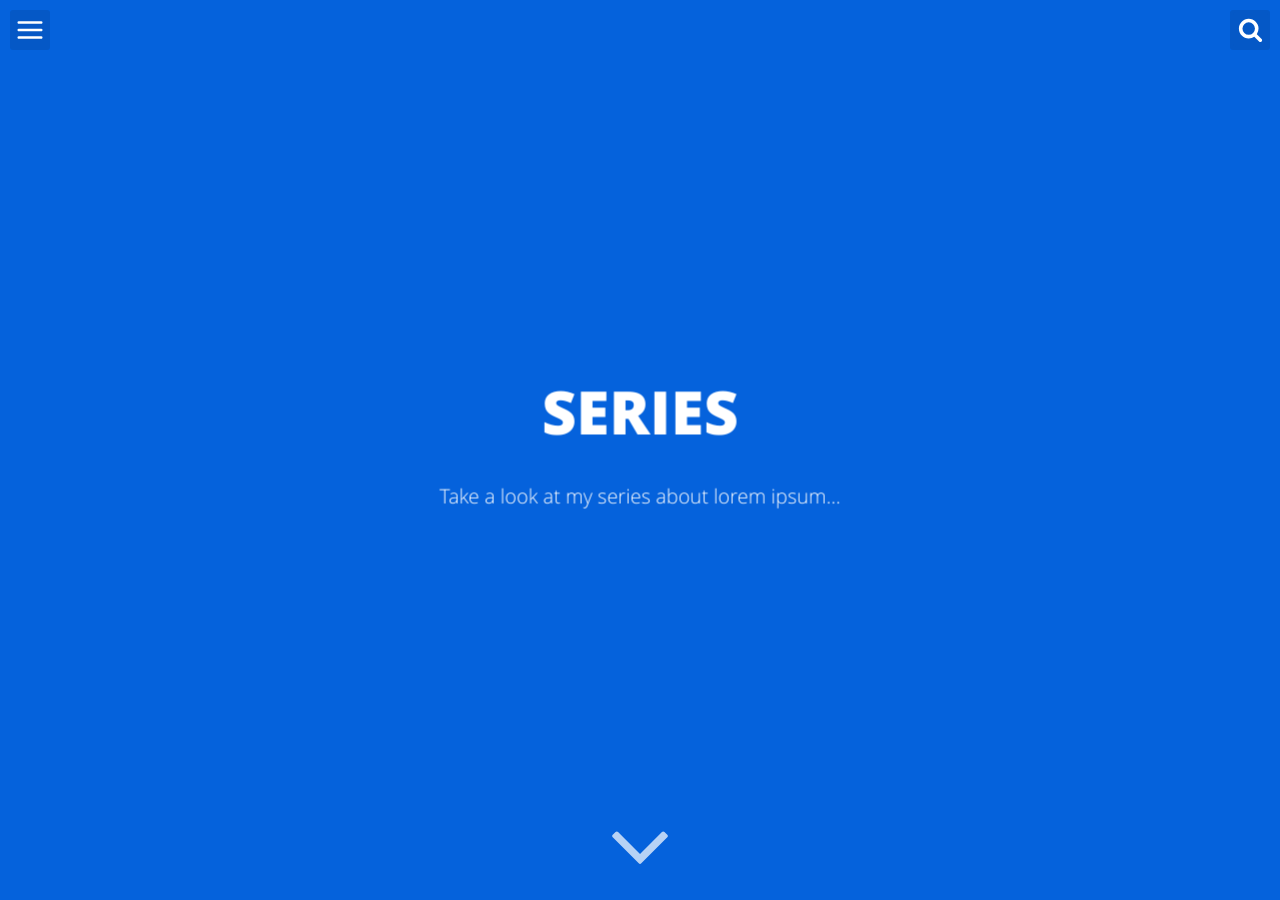
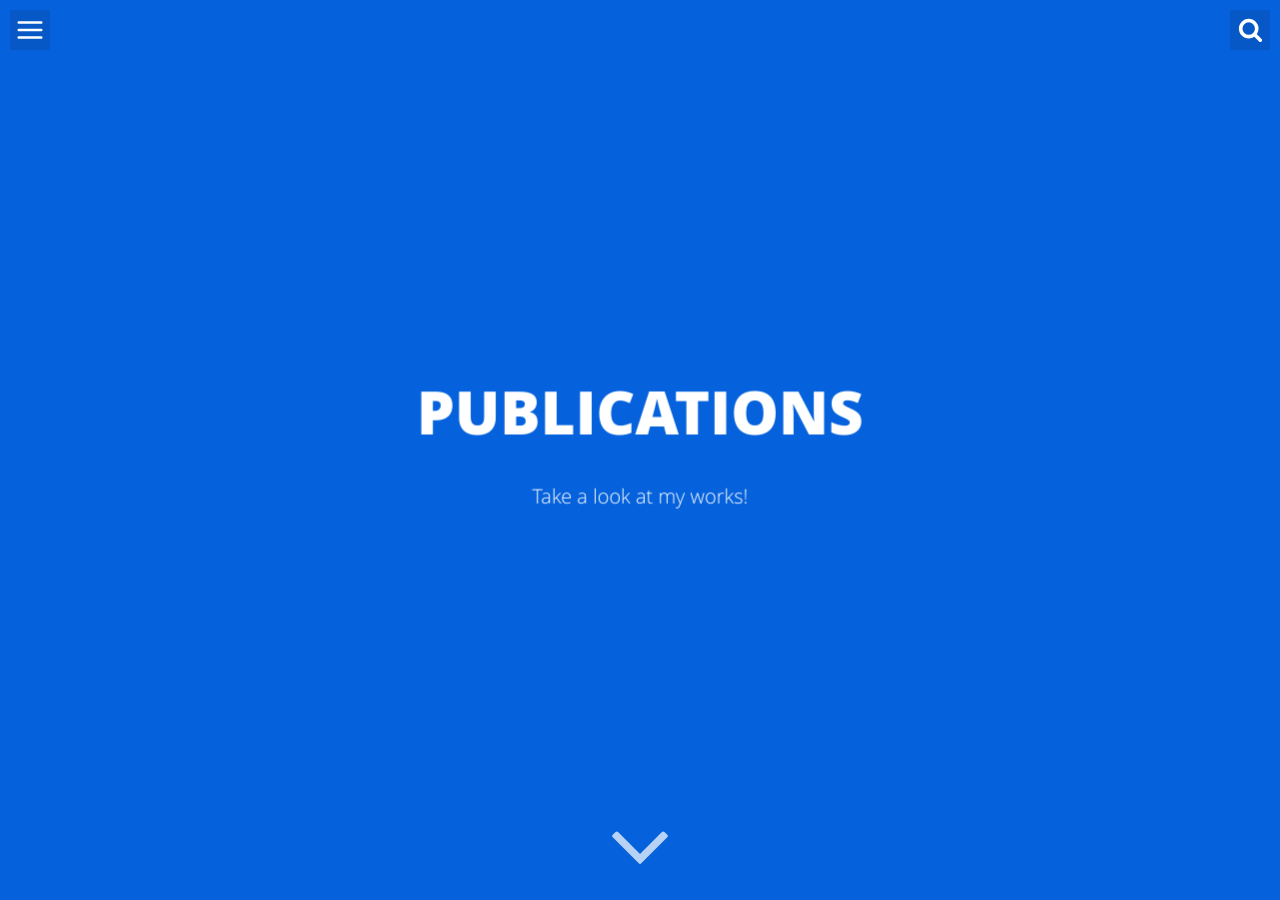
Before and after one commit to kiamehr74/kiamehr74.github.io, a Jekyll site: the page built from series.html, in a window 1280 px wide and 900 px high. Built offline with Jekyll 4.4.1, drawn with Linux system fonts in a browser that asks for light colours.

Commit message:
Update series.html

```diff
--- a/series.html
+++ b/series.html
@@ -1,9 +1,9 @@
 ---
 layout: minimal
-title: "Series"
-permalink: /series/index.html
+title: "Publications"
+permalink: /publications/index.html
 image: '/assets/img/series.png'
-description: "Take a look at my series about lorem ipsum..."
+description: "Take a look at my works!"
 ---
 
 {% for tag in site.categories %}
```
